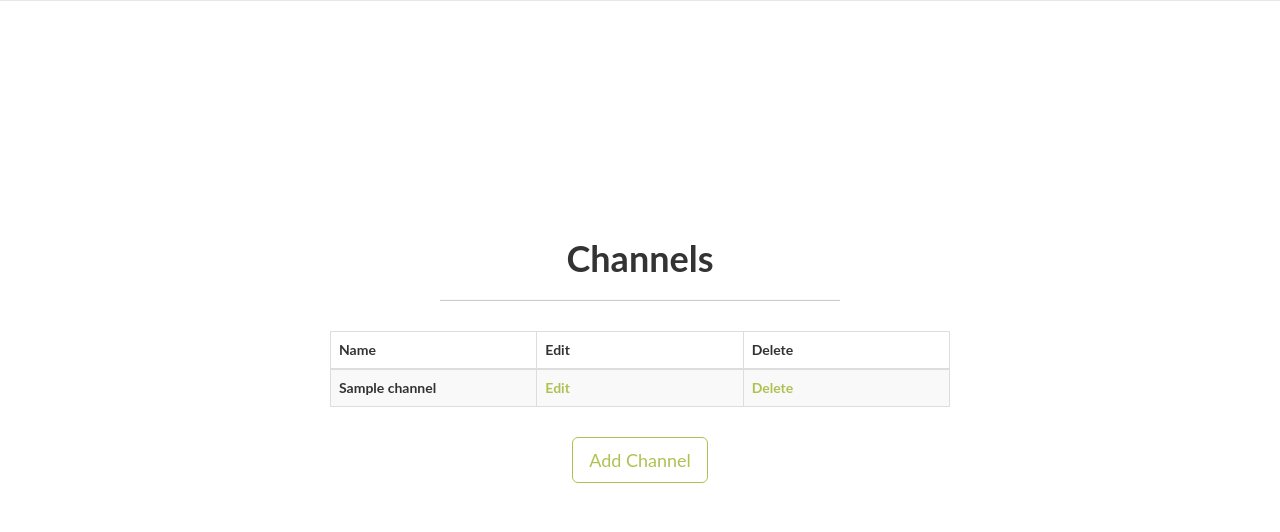
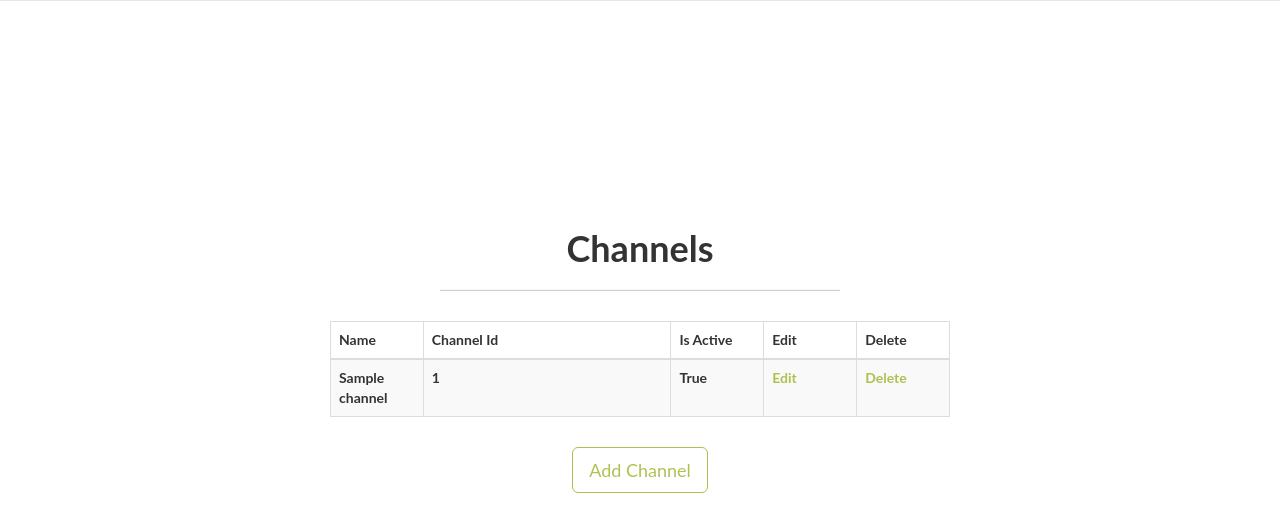
Before and after one commit to skwisgaarxskwigelf/crossposting, a Flask app: page / in a window 1280 px wide. Shown: the top 532 px of the page. Run offline with Flask 2, Linux system fonts and the light colour scheme; tables that the repository leaves empty hold one stand-in row (values such as "Sample post"); parts of the project's set-up code (start-up, migrations or seed data) failed here and were passed over; some libraries are stand-ins or nearby versions.

Commit message:
new fields

```diff
--- a/crossposting/index/forms.py
+++ b/crossposting/index/forms.py
@@ -7,4 +7,6 @@ class ChannelsForm(FlaskForm):
     Form to add and edit channels
     """
     name = StringField('Name', [validators.Length(min=1, max=35)])
+    channel_id = StringField('Channel id', [validators.Length(min=1, max=35)])
+    is_active = BooleanField('Active')
     submit = SubmitField('Submit')
--- a/crossposting/index/views.py
+++ b/crossposting/index/views.py
@@ -51,6 +51,8 @@ def edit_channel(id):
     form = ChannelsForm(obj=channels)
     if form.validate_on_submit():
         channels.name = form.name.data
+        channels.chat_id = form.chat_id.data
+        channels.is_active = form.is_active.data
         db.session.commit()
         flash('You have successfully edited the channel.')
 
--- a/crossposting/templates/channels/channels.html
+++ b/crossposting/templates/channels/channels.html
@@ -16,15 +16,19 @@
                     <table class="table table-striped table-bordered">
                         <thead>
                         <tr>
-                  <th width="15%"> Name </th>
-                  <th width="15%"> Edit </th>
-                  <th width="15%"> Delete </th>
+                            <th width="15%"> Name</th>
+                            <th width="40%"> Channel Id</th>
+                            <th width="15%"> Is Active</th>
+                            <th width="15%"> Edit</th>
+                            <th width="15%"> Delete</th>
                         </tr>
                         </thead>
                         <tbody>
                         {% for channel in channels %}
                         <tr>
-                  <td> {{ channel.name }} </td>
+                            <td> {{ channel.name }}</td>
+                            <td> {{ channel.chat_id }}</td>
+                            <td> {{ channel.is_active }}</td>
                             <td>
                                 <a href="{{ url_for('index.edit_channel', id=channel.id) }}">
                                     <i class="fa fa-pencil"></i> Edit
```
Also changed, not shown: crossposting/templates/channels/channel.html (indentation only). Lines whose indentation alone changed are shown as unchanged.
